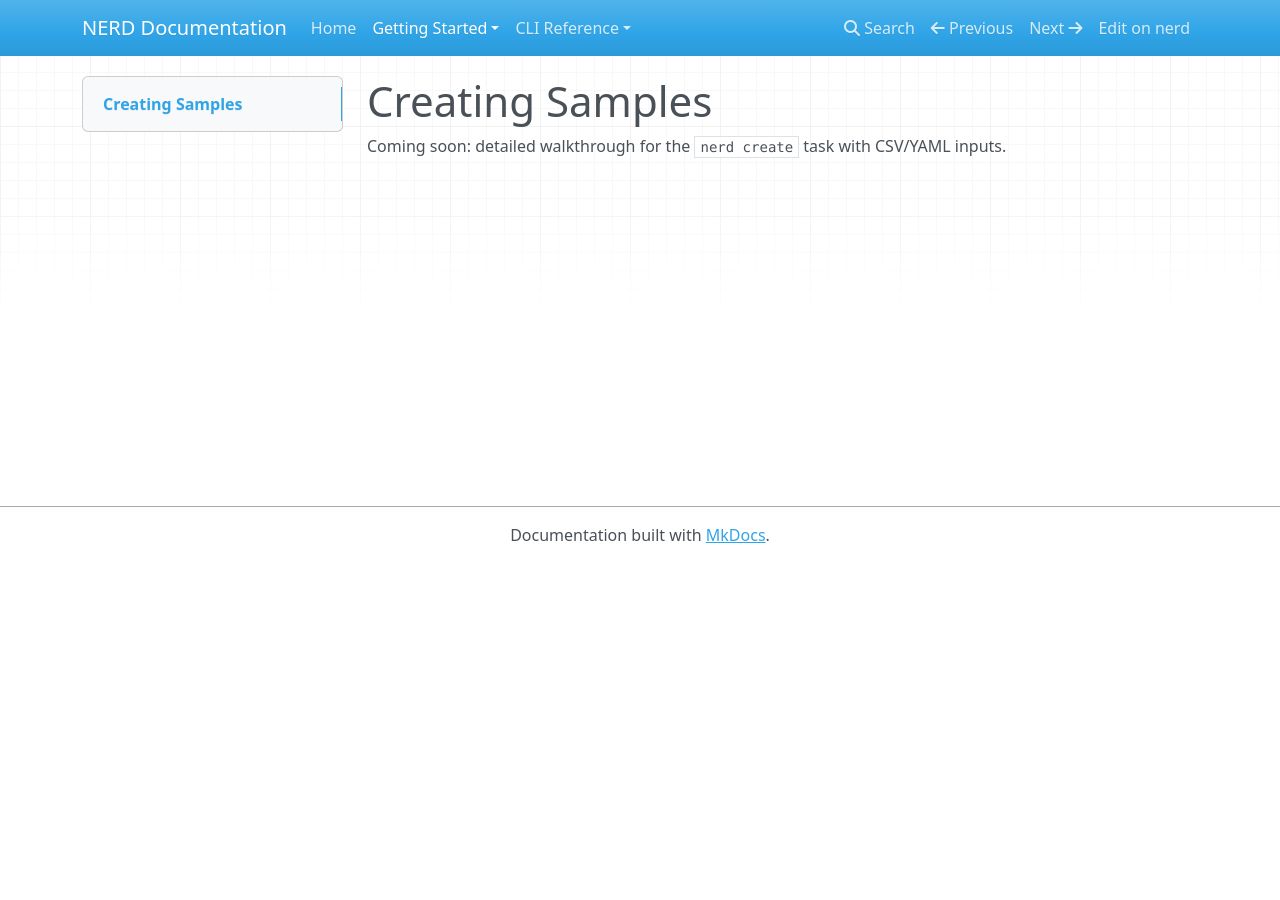
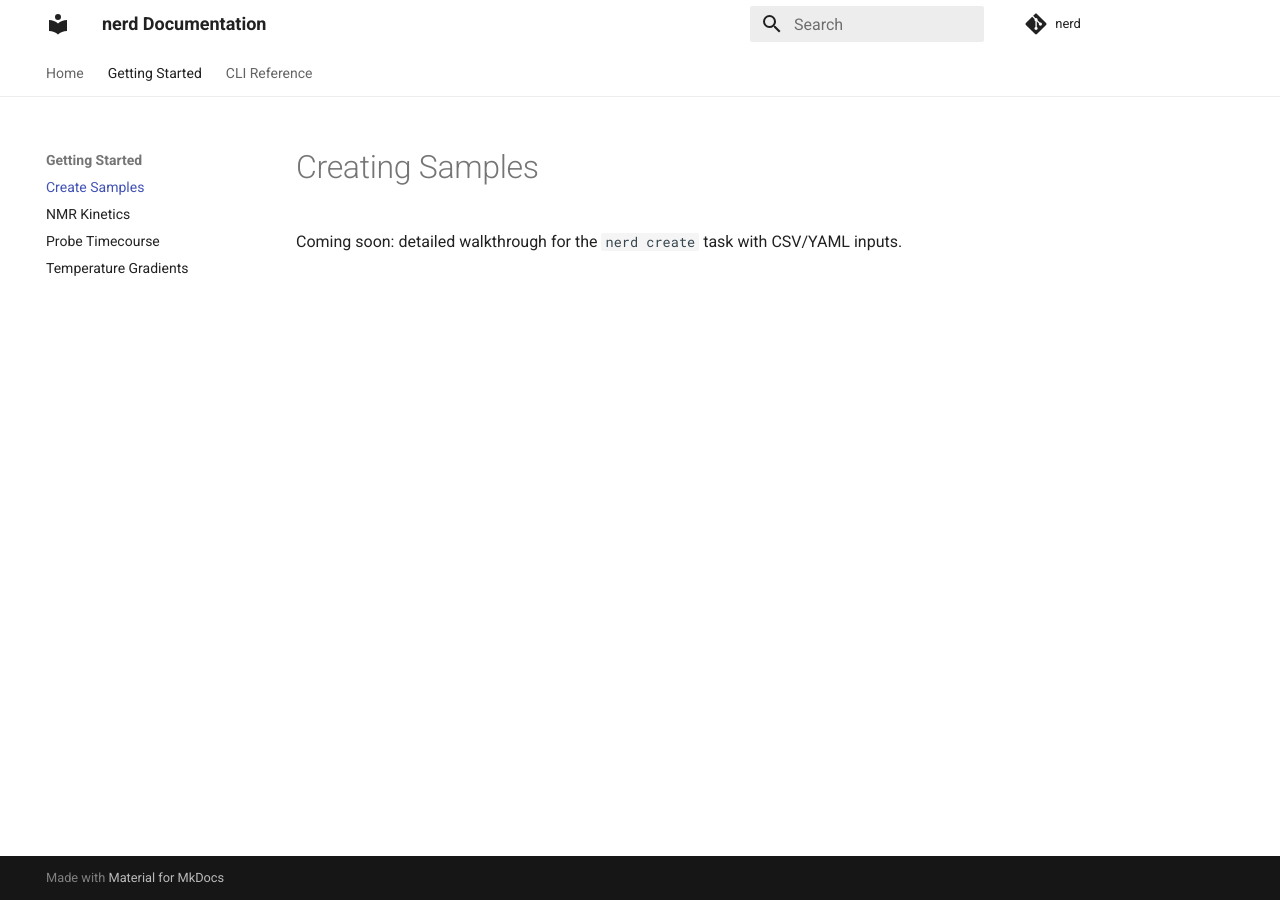
Before and after one commit to LucksLab/nerd, an MkDocs documentation site: the page built from docs/guides/create-samples.md, in a window 1280 px wide. Built offline with MkDocs 1.6.1 and Material for MkDocs 9.7.7, drawn with Linux system fonts in a browser that asks for light colours; nearby versions of some CDN libraries; comment, search, counter and statistics services are not loaded.

Commit message:
updated documentation

```diff
--- a/mkdocs.yml
+++ b/mkdocs.yml
@@ -1,5 +1,5 @@
-site_name: NERD Documentation
-repo_url: https://github.com/<lab>/nerd
+site_name: nerd Documentation
+repo_url: https://github.com/edr-choi/nerd
 repo_name: nerd
 nav:
   - Home: index.md
@@ -10,10 +10,22 @@
       - Temperature Gradients: guides/tempgrad-fit.md
   - CLI Reference:
       - create: cli/create.md
+      - nmr_create: cli/nmr_create.md
       - nmr_deg_kinetics: cli/nmr_deg_kinetics.md
       - nmr_add_kinetics: cli/nmr_add_kinetics.md
+      - mut_count: cli/mut_count.md
       - probe_timecourse: cli/probe_timecourse.md
       - tempgrad_fit: cli/tempgrad_fit.md
+theme:
+  name: material
+  palette:
+    - scheme: default
+      primary: white
+      accent: light blue
+  features:
+    - navigation.tabs
+    - navigation.sections
+    - content.code.copy
 markdown_extensions:
   - toc
   - admonition
```
Also changed, not shown: docs/index.md (+1 -2 lines).
